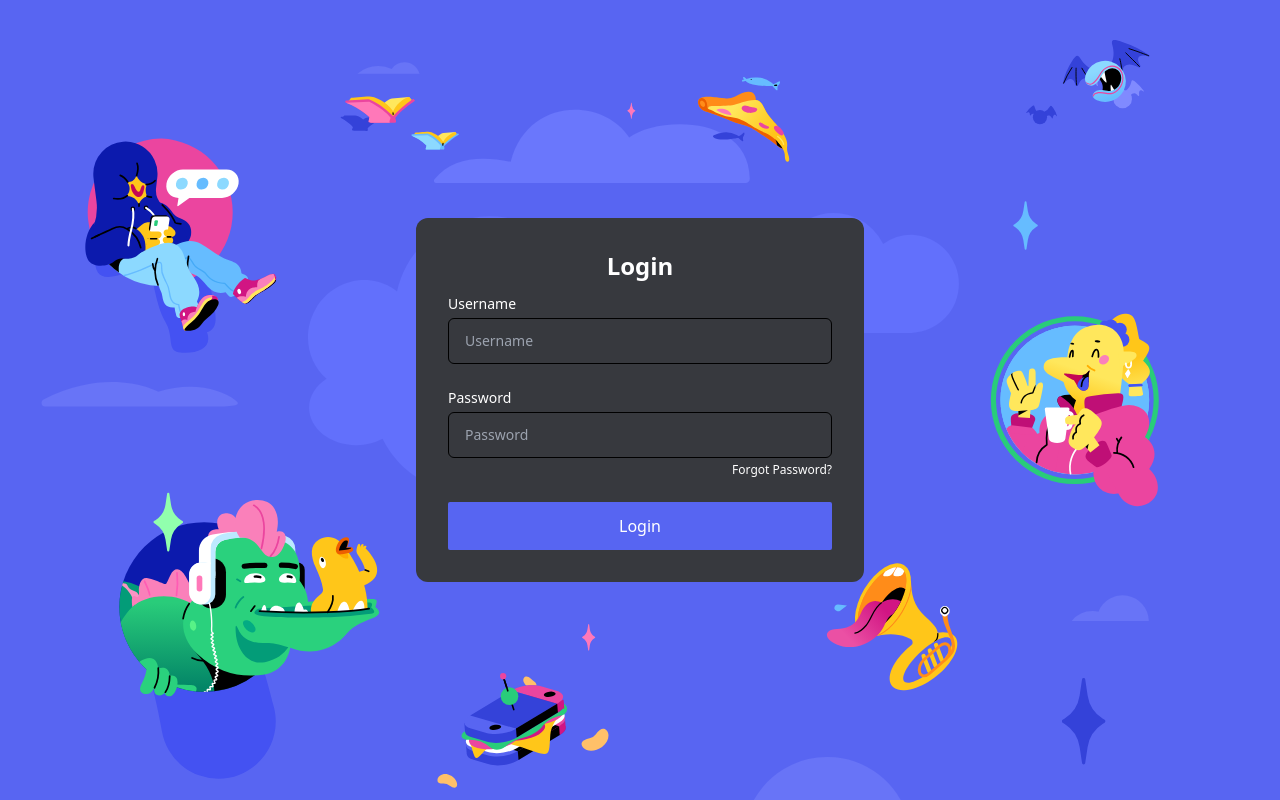
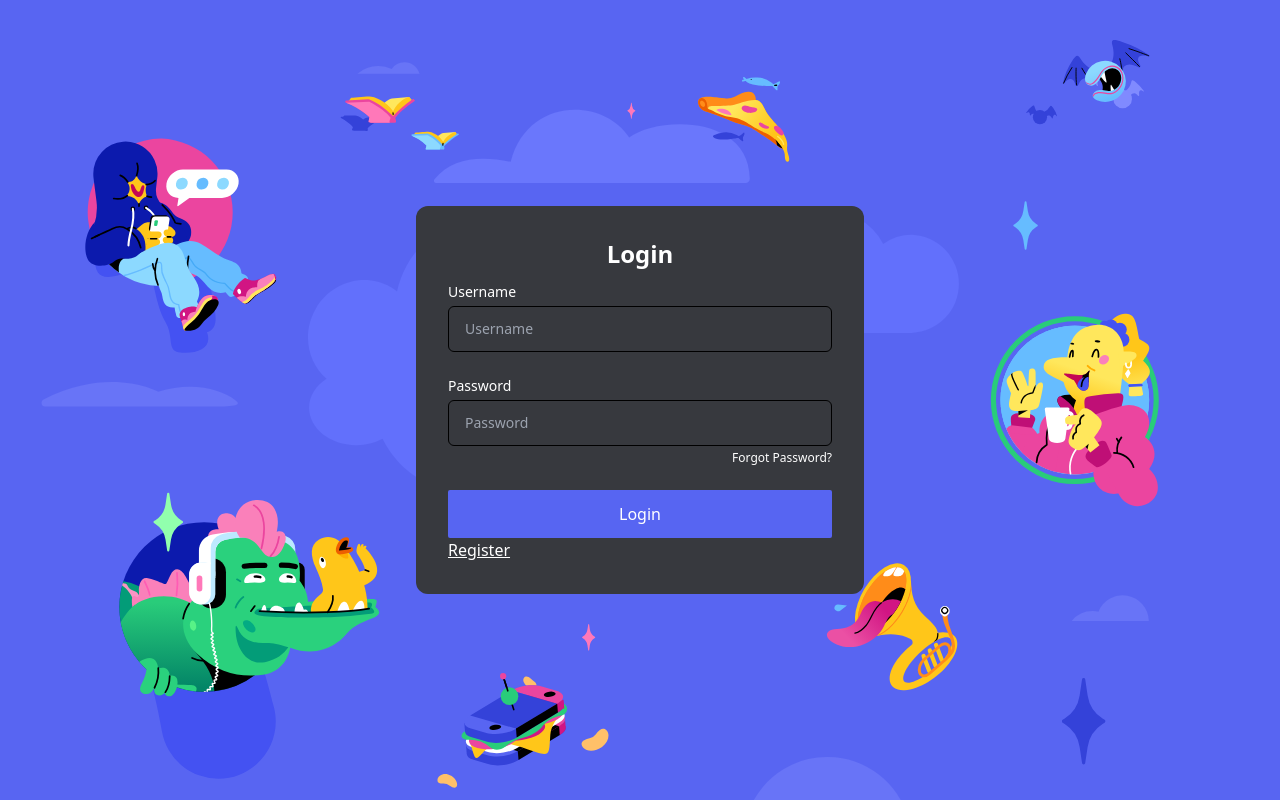
Before and after one commit to kumard3/discord-clone, a React (Create React App) app: page /login in a window 1280 px wide. Built offline with nearby package versions, Linux system fonts and the light colour scheme.

Commit message:
register and login page link done

```diff
--- a/src/pages/Login.jsx
+++ b/src/pages/Login.jsx
@@ -1,4 +1,5 @@
 /* eslint-disable react/style-prop-object */
+import {Link} from 'react-router-dom'
 import test from "../components/text.svg";
 export default function Login() {
   return (
@@ -45,7 +46,9 @@ export default function Login() {
            Login
           </button>
         </form>
-
+        <Link to="/register" className='text-white underline'>
+          Register
+        </Link>
       </div>
       </div>
     </div>
--- a/src/pages/Register.jsx
+++ b/src/pages/Register.jsx
@@ -1,18 +1,30 @@
+import {Link} from 'react-router-dom'
+import test from "../components/text.svg";
+
 export default function Register() {
   return (
     <div className="">
       <img src={test} className="w-full h-screen absolute z-[-1] " />
       <div className="flex justify-center items-center w-full h-screen">
-
-
         <div className="w-full max-w-md p-8 space-y-3 rounded-xl  bg-[#37393E]">
-        <h1 className="text-2xl font-bold text-center text-white">Login</h1>
+          <h1 className="text-2xl font-bold text-center text-white">Register</h1>
           <form
             novalidate=""
             action=""
             className="space-y-6 ng-untouched ng-pristine ng-valid"
           >
             <div className="space-y-1 text-sm">
+              <label for="email" className="block text-white">
+                Email
+              </label>
+              <input
+                type="text"
+                name="email"
+                id="email"
+                placeholder="E-mail id"
+                className="w-full px-4 py-3 rounded-md border-[1px] border-black  bg-[#37393E]"
+              />
+            </div> <div className="space-y-1 text-sm">
               <label for="username" className="block text-white">
                 Username
               </label>
@@ -43,9 +55,11 @@ export default function Register() {
               Login
             </button>
           </form>
-
+          <Link to="/login" className='text-white underline'>
+          Already have an account?
+          </Link>
         </div>
       </div>
     </div>
-    )
+  );
 }
```
Lines whose indentation alone changed are shown as unchanged.
